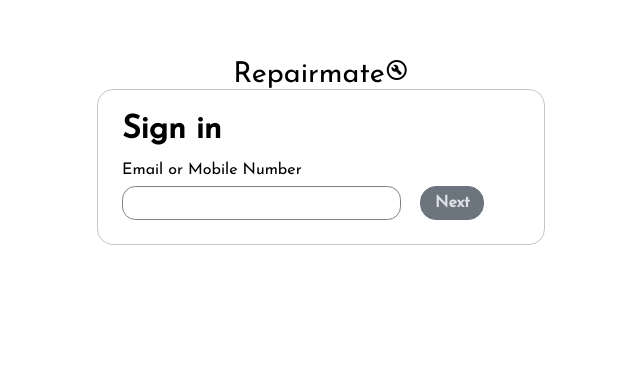
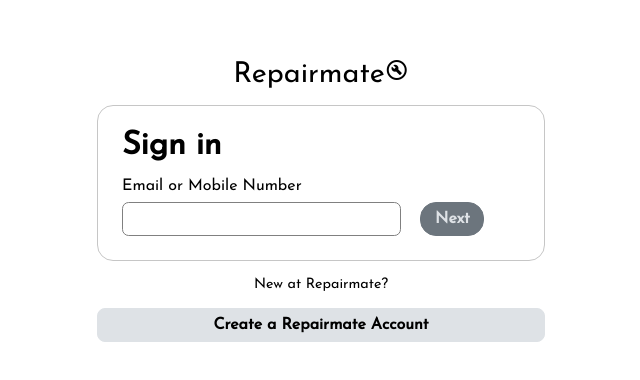
Before and after one commit to harshil3662/repairmate, a React (Create React App) app: page /signin in a window 1280 px wide. Shown: the part 102-482 px from the top of the page, without its empty margins (319-959 px from the left). Built offline with nearby package versions, Linux system fonts and the light colour scheme.

Commit message:
working on signin

```diff
--- a/src/app/Signin.js
+++ b/src/app/Signin.js
@@ -1,6 +1,7 @@
 import React from 'react'
 import { useState } from 'react'
 import '../css/Signin.css'
+import { Link } from 'react-router-dom'
 
 function Signin() {
   const [name,setName] = useState('')
@@ -42,14 +43,15 @@
 
   return (
     <div className='signin'>
+
       <div>
         <p className='logo-name'>Repairmate
-
           <span class="material-symbols-outlined icon">
             build_circle
           </span>
         </p>
       </div>
+
       <div className='signinBox'>
         <div>
           <p className='header'>Sign in</p>
@@ -87,6 +89,16 @@
           </form>
         </div>
       </div>
+
+      <div className='line-through'>
+        <div style={{fontSize:'0.9em'}}>New at Repairmate?</div>
+      </div>
+
+      <div>
+        <Link to='/signup'>
+          <button className='btn-signup'>Create a Repairmate Account</button>
+        </Link>
+      </div>
     </div>
   )
 }
--- a/src/css/Signin.css
+++ b/src/css/Signin.css
@@ -2,6 +2,7 @@
     padding-top: 10em;
     display: grid;
     grid-template-rows: auto auto;
+    row-gap: 1em;
     place-items: center;
 }
 
@@ -47,7 +48,7 @@
 
 .inpt{
     border: 1px solid gray;
-    border-radius: 1em;
+    border-radius: 0.5em;
     width: 100%;
     height: 100%;
 }
@@ -68,3 +69,20 @@
     background-color: white;
     color: #6c757d;
 }
+
+.line-through{
+    display: grid;
+    width: 35vw;
+    place-items: center;
+}
+
+.btn-signup{
+    width: 35vw;
+    color: black;
+    background-color: #dee2e6;
+}
+
+.btn-signup:hover{
+    color: #dee2e6;
+    background-color: rgb(202, 73, 73);
+}
```
Also changed, not shown: 1 other file (tests, documents, lock files or other folders).
